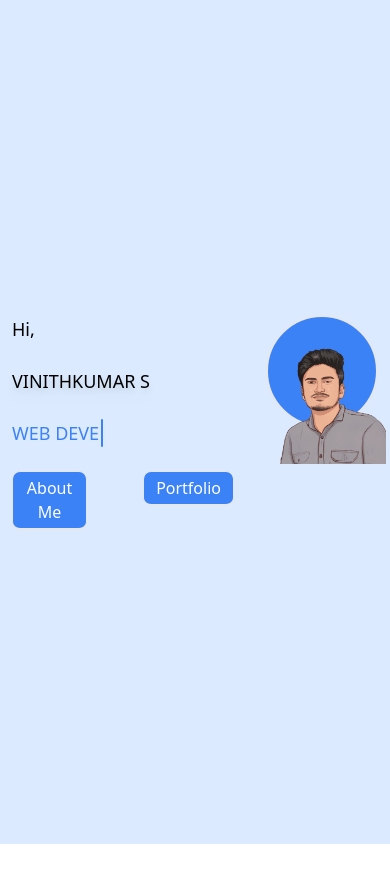
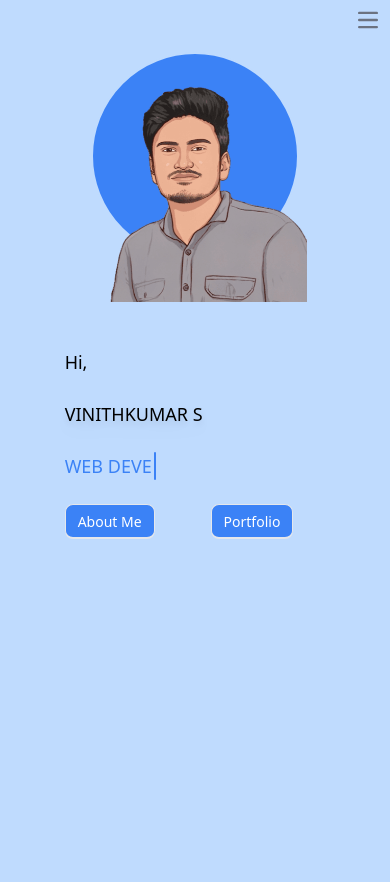
Before and after one commit to vinith4/Profile_Portfolio, a React (Vite) app in the folder porfile_portfolio/: page / in a window 390 px wide. Before the commit the page ends 844 px from the top, so only its background shows below. Built offline with nearby package versions, Linux system fonts and the light colour scheme.

Commit message:
Mobile View Landing Page

```diff
--- a/porfile_portfolio/package.json
+++ b/porfile_portfolio/package.json
@@ -15,11 +15,13 @@
     "file-saver": "^2.0.5",
     "react": "^18.2.0",
     "react-dom": "^18.2.0",
+    "react-modal": "^3.16.1",
     "react-router-dom": "^6.14.1"
   },
   "devDependencies": {
     "@types/react": "^18.2.14",
     "@types/react-dom": "^18.2.6",
+    "@types/react-modal": "^3.16.0",
     "@typescript-eslint/eslint-plugin": "^5.61.0",
     "@typescript-eslint/parser": "^5.61.0",
     "@vitejs/plugin-react": "^4.0.1",
--- a/porfile_portfolio/src/App.css
+++ b/porfile_portfolio/src/App.css
@@ -0,0 +1,3 @@
+body{
+    background-color: #BFDBFE;
+}
--- a/porfile_portfolio/src/components/atom/button/index.tsx
+++ b/porfile_portfolio/src/components/atom/button/index.tsx
@@ -4,7 +4,7 @@
 export default function PrimaryBtn(props: any) {
   return (
     <button onClick={props.onClick} className='btn border border-b-2 bg-blue-500 px-3 py-1 text-white rounded-lg mr-8 hover:bg-white hover:border-blue-500  hover:text-blue-500 '>
-      <span> {props.title}</span>
+      <span className="text-sm"> {props.title}</span>
     </button>
 
   )
--- /dev/null
+++ b/porfile_portfolio/src/components/atom/toggleButton/index.tsx
@@ -0,0 +1,46 @@
+import React, { useState } from "react";
+import Modal from "react-modal";
+
+const ToggleButton: React.FC = () => {
+  const [isOpen, setIsOpen] = useState(false);
+  const [isChecked, setIsChecked] = useState(false);
+
+  const handleToggle = () => {
+    setIsChecked((prev) => !prev);
+    setIsOpen((prev) => !prev);
+  };
+
+  return (
+    <div className=" flex justify-end">
+      <button
+        type="button"
+        className="items-center p-2 w-10 h-10 top-0 right-0 justify-center text-sm text-gray-500 rounded-lg focus:outline-none focus:ring-2 focus:ring-gray-200 dark:text-gray-400 dark:focus:ring-gray-600"
+        onClick={handleToggle}
+      >
+        <span className="sr-only">Open main menu</span>
+        <svg className="w-5 h-5" aria-hidden="true" xmlns="http://www.w3.org/2000/svg" fill="none" viewBox="0 0 17 14">
+          <path
+            stroke="currentColor"
+            strokeLinecap="round"
+            strokeLinejoin="round"
+            strokeWidth="2"
+            d="M1 1h15M1 7h15M1 13h15"
+          />
+        </svg>
+      </button>
+      <Modal
+        isOpen={isOpen}
+        onRequestClose={() => setIsOpen(false)}
+        className="Modal fixed top-1/2 left-1/2 transform -translate-x-1/2 -translate-y-1/2 bg-white border rounded-lg p-6 shadow-lg"
+        overlayClassName="Overlay fixed top-0 left-0 w-full h-full bg-black opacity-50 flex justify-center items-center"
+      >
+        {/* Your modal content goes here */}
+        <ul className="font-medium flex flex-col p-4 md:p-0 mt-4 border border-gray-100 rounded-lg bg-gray-50 md:flex-row md:space-x-8 md:mt-0 md:border-0 md:bg-white dark:bg-gray-800 md:dark:bg-gray-900 dark:border-gray-700">
+          {/* ... (the rest of your menu items) ... */}
+        </ul>
+      </Modal>
+    </div>
+  );
+};
+
+export default ToggleButton;
--- a/porfile_portfolio/src/features/LandingPage/Landing.module.css
+++ b/porfile_portfolio/src/features/LandingPage/Landing.module.css
@@ -13,3 +13,22 @@
   .animate-blink {
     animation: blink 1s step-end infinite;
   }
+
+  /* Initial position */
+.bottom-to-top {
+  transform: translateY(0);
+}
+
+/* Animation */
+.animate-bottom-to-top {
+  animation: bottomToTop 1s forwards;
+}
+
+@keyframes bottomToTop {
+  from {
+    transform: translateY(0);
+  }
+  to {
+    transform: translateY(-100%);
+  }
+}
--- a/porfile_portfolio/src/features/LandingPage/index.tsx
+++ b/porfile_portfolio/src/features/LandingPage/index.tsx
@@ -1,8 +1,9 @@
-import  { useEffect, useState } from 'react';
+import { useEffect, useState } from 'react';
 import "./Landing.module.css";
 import developer from "../../assets/developer.png";
 import PrimaryBtn from '../../components/atom/button';
 import { useNavigate } from 'react-router-dom';
+import ToggleButton from '../../components/atom/toggleButton';
 
 export default function LandingPage() {
   const navigate = useNavigate();
@@ -91,24 +92,67 @@ export default function LandingPage() {
   }, []);
 
   return (
+
     <div>
-      {windowWidth < 628 ? (
-        <div className={`bg-blue-100 h-screen justify-center items-center flex `}>
-          <div className='flex flex-row justify-between md:p-6 p-3 lg:p-12'>
-            <div className={`flex flex-col self-center gap-6 animate-upwards transform transition-transform duration-500 ${isAnimated ? 'translate-y-0 opacity-100' : 'translate-y-10 opacity-0'}`}>
-              <div className={`gap-12 text-lg transform transition-transform duration-500 ${isAnimated ? 'translate-y-0 opacity-100' : 'translate-y-10 opacity-0'}`}>
+      <ToggleButton />
+      {windowWidth < 450 ? (
+        <div className={` h-screen justify-center items-center  self-center `}>
+          <div className='flex flex-col md:flex-row md:p-6 p-3 lg:p-12 gap-6 '>
+            <div className={`flex flex-col self-center gap-6 animate-upwards order-2 sm:order-1 transform transition-transform duration-500 ${isAnimated ? 'translate-y-0 opacity-100' : 'translate-y-10 opacity-0'}`}>
+              <div className={`gap-12 text-lg `}>
                 <h2 className=''>Hi,</h2>
               </div>
-              <div className={`text-black drop-shadow-lg shadow-blue-600 transform lg:text-5xl md:text-3xl text-lg transition-transform duration-500 ${isAnimated ? 'translate-y-0 opacity-100' : 'translate-y-10 opacity-0'}`}>
+              <div className={`text-black drop-shadow-lg shadow-blue-600 transform lg:text-5xl md:text-3xl text-lg `}>
                 <h1>VINITHKUMAR S</h1>
               </div>
-              <div className={`transform transition-transform duration-500 ${isAnimated ? 'translate-y-0 opacity-100' : 'translate-y-10 opacity-0'}`}>
+              <div className={``}>
                 <h2 className={`relative inline-flex gap-1 text-blue-500   `}>
                   <span className='lg:text-3xl md:text-3xl text-lg'>{text}</span>
                   <span className={`absolute top-0 -right-1 rounded-sm h-full w-0.5 bg-blue-500 animate-blink`}></span>
                 </h2>
               </div>
-              <div className={`transform transition-transform duration-500 ${isAnimated ? 'translate-y-0 opacity-100' : 'translate-y-10 opacity-0'} flex row gap-6`}>
+              <div className={`flex row gap-6`}>
+                <div>
+                  <PrimaryBtn
+                    title="About Me"
+                    onClick={handleAbout}
+                  />
+                </div>
+                <div>
+                  <PrimaryBtn
+                    title="Portfolio"
+                    onClick={handlePortfolio}
+                  />
+                </div>
+              </div>
+            </div>
+            <div className="flex justify-center pb-16 order-1 m:order-2">
+              <div className={`w-52 h-52 md:w-60 md:h-60 lg:w-96 lg:h-96 pl-3 rounded-full bg-blue-500 border-2 border-blue-200 animate-circle order-1`}></div>
+              <div className="animate-slideRight absolute pt-8 pl-4 order-2">
+                <img src={developer} className="lg:w-96 md:w-60 w-52 z-10" alt='Developer' />
+              </div>
+            </div>
+          </div>
+        </div>
+
+
+      ) : (
+        <div className={`h-screen justify-center items-center self-center `}>
+          <div className='flex flex-row justify-between md:p-6 p-3 lg:p-12'>
+            <div className={`flex flex-col self-center gap-6 animate-upwards transform transition-transform duration-500 ${isAnimated ? 'translate-y-0 opacity-100' : 'translate-y-10 opacity-0'}`}>
+              <div className={`gap-12 text-lg `}>
+                <h2 className=''>Hi,</h2>
+              </div>
+              <div className={`text-black drop-shadow-lg shadow-blue-600 transform lg:text-5xl md:text-3xl text-lg `}>
+                <h1>VINITHKUMAR S</h1>
+              </div>
+              <div className={``}>
+                <h2 className={`relative inline-flex gap-1 text-blue-500   `}>
+                  <span className='lg:text-3xl md:text-3xl text-lg'>{text}</span>
+                  <span className={`absolute top-0 -right-1 rounded-sm h-full w-0.5 bg-blue-500 animate-blink`}></span>
+                </h2>
+              </div>
+              <div className={` flex row gap-6`}>
                 <div>
                   <PrimaryBtn
                     title="About Me"
@@ -124,52 +168,14 @@ export default function LandingPage() {
               </div>
             </div>
             <div className="flex justify-center pb-16">
-              <div className={`w-28 h-28 md:w-60 md:h-60 lg:w-96 lg:h-96 pl-3 rounded-full bg-blue-500 border-2 border-blue-500-content animate-circle order-1`}></div>
+              <div className={`w-28 h-28 md:w-60 md:h-60 lg:w-96 lg:h-96 pl-3 rounded-full bg-blue-500 border-2 border-blue-200 animate-circle order-1`}></div>
               <div className="animate-slideRight absolute pt-8 pl-4 order-2">
                 <img src={developer} className="lg:w-96 md:w-60 w-28 z-10" alt='Developer' />
               </div>
             </div>
           </div>
         </div>
-      ) : (
-        <div className={`bg-blue-100 h-screen justify-center items-center self-center `}>
-          <div className='flex flex-row justify-between md:p-6 p-3 lg:p-12'>
-            <div className={`flex flex-col self-center gap-6 animate-upwards transform transition-transform duration-500 ${isAnimated ? 'translate-y-0 opacity-100' : 'translate-y-10 opacity-0'}`}>
-              <div className={`gap-12 text-lg transform transition-transform duration-500 ${isAnimated ? 'translate-y-0 opacity-100' : 'translate-y-10 opacity-0'}`}>
-                <h2 className=''>Hi,</h2>
-              </div>
-              <div className={`text-black drop-shadow-lg shadow-blue-600 transform lg:text-5xl md:text-3xl text-lg transition-transform duration-500 ${isAnimated ? 'translate-y-0 opacity-100' : 'translate-y-10 opacity-0'}`}>
-                <h1>VINITHKUMAR S</h1>
-              </div>
-              <div className={`transform transition-transform duration-500 ${isAnimated ? 'translate-y-0 opacity-100' : 'translate-y-10 opacity-0'}`}>
-                <h2 className={`relative inline-flex gap-1 text-blue-500   `}>
-                  <span className='lg:text-3xl md:text-3xl text-lg'>{text}</span>
-                  <span className={`absolute top-0 -right-1 rounded-sm h-full w-0.5 bg-blue-500 animate-blink`}></span>
-                </h2>
-              </div>
-              <div className={`transform transition-transform duration-500 ${isAnimated ? 'translate-y-0 opacity-100' : 'translate-y-10 opacity-0'} flex row gap-6`}>
-                <div>
-                  <PrimaryBtn
-                    title="About Me"
-                    onClick={handleAbout}
-                  />
-                </div>
-                <div>
-                  <PrimaryBtn
-                    title="Portfolio"
-                    onClick={handlePortfolio}
-                  />
-                </div>
-              </div>
-            </div>
-            <div className="flex justify-center pb-16">
-              <div className={`w-28 h-28 md:w-60 md:h-60 lg:w-96 lg:h-96 pl-3 rounded-full bg-blue-500 border-2 border-blue-500-content animate-circle order-1`}></div>
-              <div className="animate-slideRight absolute pt-8 pl-4 order-2">
-                <img src={developer} className="lg:w-96 md:w-60 w-28 z-10" alt='Developer' />
-              </div>
-            </div>
-          </div>
-        </div>
+
       )}
     </div>
   );
--- a/porfile_portfolio/src/features/contact/index.tsx
+++ b/porfile_portfolio/src/features/contact/index.tsx
@@ -50,11 +50,11 @@ export default function Contact () {
             </div>
             <div>
                 <label htmlFor="email" className="block mb-2 text-sm font-medium text-gray-900 dark:text-gray-300">Name</label>
-                <input type="email" id="email"  onChange={(e) => setName(e.target.value)} className="shadow-sm bg-gray-50 border border-gray-300 text-gray-900 text-sm rounded-lg focus:ring-secondary-500 focus:border-secondary-500 block w-full p-2.5 dark:bg-gray-700 dark:border-gray-600 dark:placeholder-gray-400 dark:text-white dark:focus:ring-secondary-500 dark:focus:border-secondary-500 dark:shadow-sm-light" placeholder="Your name" required/>
+                <input type="text" id="name"  onChange={(e) => setName(e.target.value)} className="shadow-sm bg-gray-50 border border-gray-300 text-gray-900 text-sm rounded-lg focus:ring-secondary-500 focus:border-secondary-500 block w-full p-2.5 dark:bg-gray-700 dark:border-gray-600 dark:placeholder-gray-400 dark:text-white dark:focus:ring-secondary-500 dark:focus:border-secondary-500 dark:shadow-sm-light" placeholder="Your name" required/>
             </div>
             <div>
                 <label htmlFor="email" className="block mb-2 text-sm font-medium text-gray-900 dark:text-gray-300">Number</label>
-                <input type="email" id="email"  onChange={(e) => setNumber(e.target.value)} className="shadow-sm bg-gray-50 border border-gray-300 text-gray-900 text-sm rounded-lg focus:ring-secondary-500 focus:border-secondary-500 block w-full p-2.5 dark:bg-gray-700 dark:border-gray-600 dark:placeholder-gray-400 dark:text-white dark:focus:ring-secondary-500 dark:focus:border-secondary-500 dark:shadow-sm-light" placeholder="Phone Number" required/>
+                <input type="text" id="phone number"  onChange={(e) => setNumber(e.target.value)} className="shadow-sm bg-gray-50 border border-gray-300 text-gray-900 text-sm rounded-lg focus:ring-secondary-500 focus:border-secondary-500 block w-full p-2.5 dark:bg-gray-700 dark:border-gray-600 dark:placeholder-gray-400 dark:text-white dark:focus:ring-secondary-500 dark:focus:border-secondary-500 dark:shadow-sm-light" placeholder="Phone Number" required/>
             </div>
             <div>
                 <label htmlFor="subject" className="block mb-2 text-sm font-medium text-gray-900 dark:text-gray-300">Subject</label>
--- a/porfile_portfolio/src/features/portfolio/index.tsx
+++ b/porfile_portfolio/src/features/portfolio/index.tsx
@@ -10,7 +10,7 @@ export default function Portfolio ()  {
     <div>
     <PrimaryCard
     image="https://theskymalviya-portfolio.netlify.app/img/portfolio3.jpg"
-    title="Smart Wellness"
+    title="Smart Eco-friendly Wellness Monitor for New Normal"
     onClick={handleclick}
     />
   </div>
```
Also changed, not shown: 2 other files (tests, documents, lock files or other folders).
